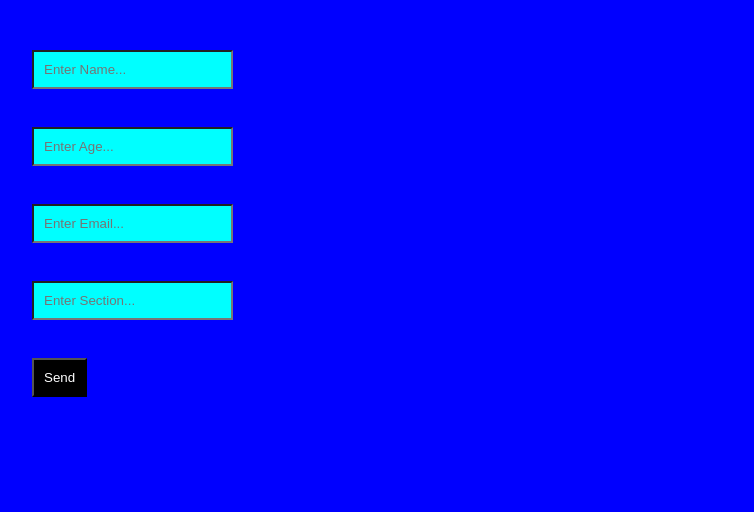
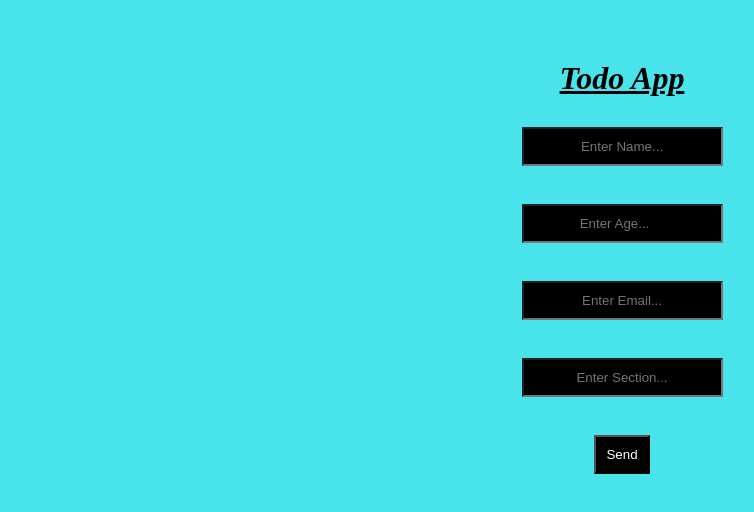
Before and after one commit to ShayanSodagar/My-Todo, a plain HTML site: page public/index.html in a window 1280 px wide. Shown: the whole page, without its empty margins (18-772 px from the left). Drawn offline with Linux system fonts and the light colour scheme; no server answers.

Commit message:
Work Complete

```diff
--- a/index.html
+++ b/public/index.html
@@ -7,6 +7,7 @@
     <link rel="stylesheet" href="style.css">
 </head>
 <body class="bg-color">
+    <h1 class="txt-decor">Todo App</h1>
     <input type="text" id="name" placeholder="Enter Name..." class="color"> <br> <br>
     <input type="number" id="age" placeholder="Enter Age..." class="color"> <br> <br>
     <input type="email" id="email" placeholder="Enter Email..." class="color"> <br> <br>
--- /dev/null
+++ b/public/style.css
@@ -0,0 +1,24 @@
+* {
+    margin: 10px;
+    padding: 10px;
+    text-align: center;
+}
+
+.txt-decor {
+    text-decoration-line: underline;
+    font-style: italic;
+}
+
+.bg-color {
+    background-color: rgb(72, 227, 235);
+}
+
+.color {
+    background-color: rgb(0, 0, 0);
+    color: rgb(255, 255, 255);
+}
+
+.btn {
+    background-color: black;
+    color: white;
+}
--- a/style.css
+++ /dev/null
@@ -1,18 +0,0 @@
-* {
-    margin: 10px;
-    padding: 10px;
-}
-
-.bg-color {
-    background-color: blue;
-}
-
-.color {
-    background-color: aqua;
-    color: black;
-}
-
-.btn {
-    background-color: black;
-    color: white;
-}
```
Also changed, not shown: firebase.json (added), public/app.js (renamed from app.js), 2 other files.
